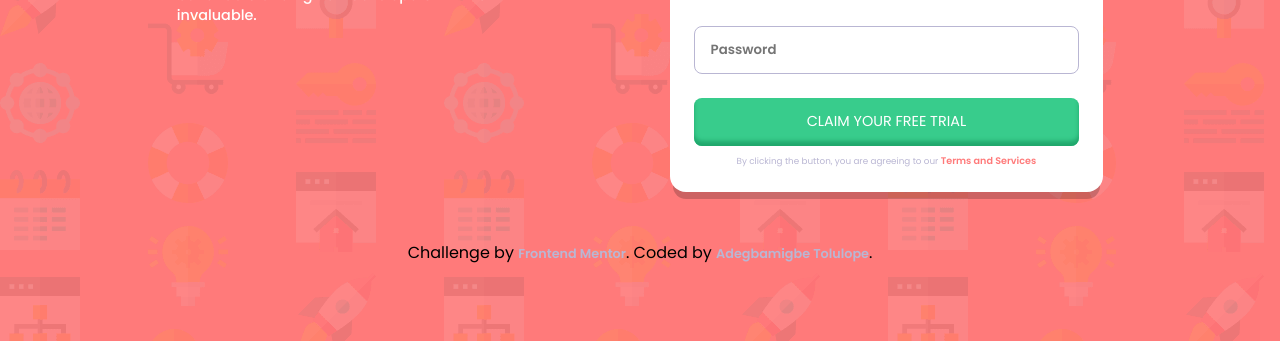
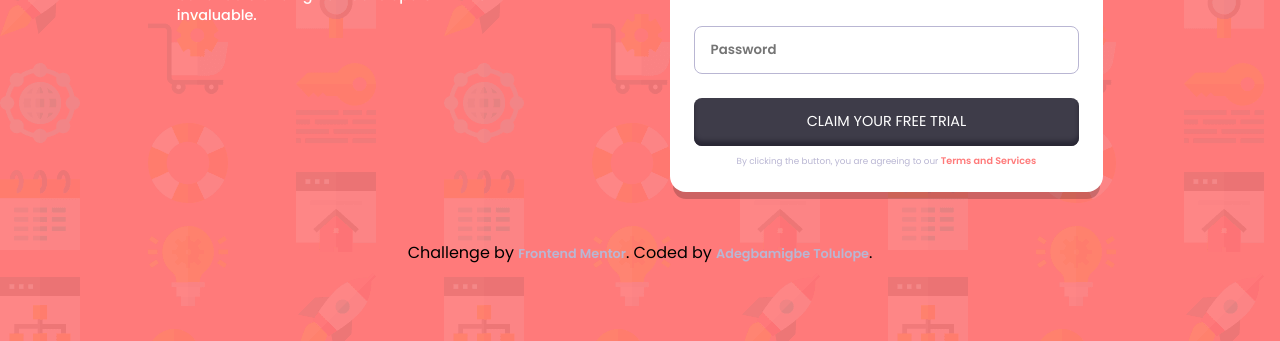
Before and after one commit to ioddgamers/Signup-form, a plain HTML site: page index.html in a window 1280 px wide. In both pictures the pointer is over the button "CLAIM YOUR FREE TRIAL". Shown: the part 459-800 px from the top of the page. Drawn offline with Linux system fonts and the light colour scheme.

Commit message:
Update style.css

```diff
--- a/style.css
+++ b/style.css
@@ -271,6 +271,8 @@ footer a:visited {
 
     #claim-trial:hover {
         cursor: pointer;
+        background-color: var(--Dark-Blue);
+        box-shadow: inset 0px -5px 4px 0px hsl(249, 16%, 18%);
     }
 
 }
```
